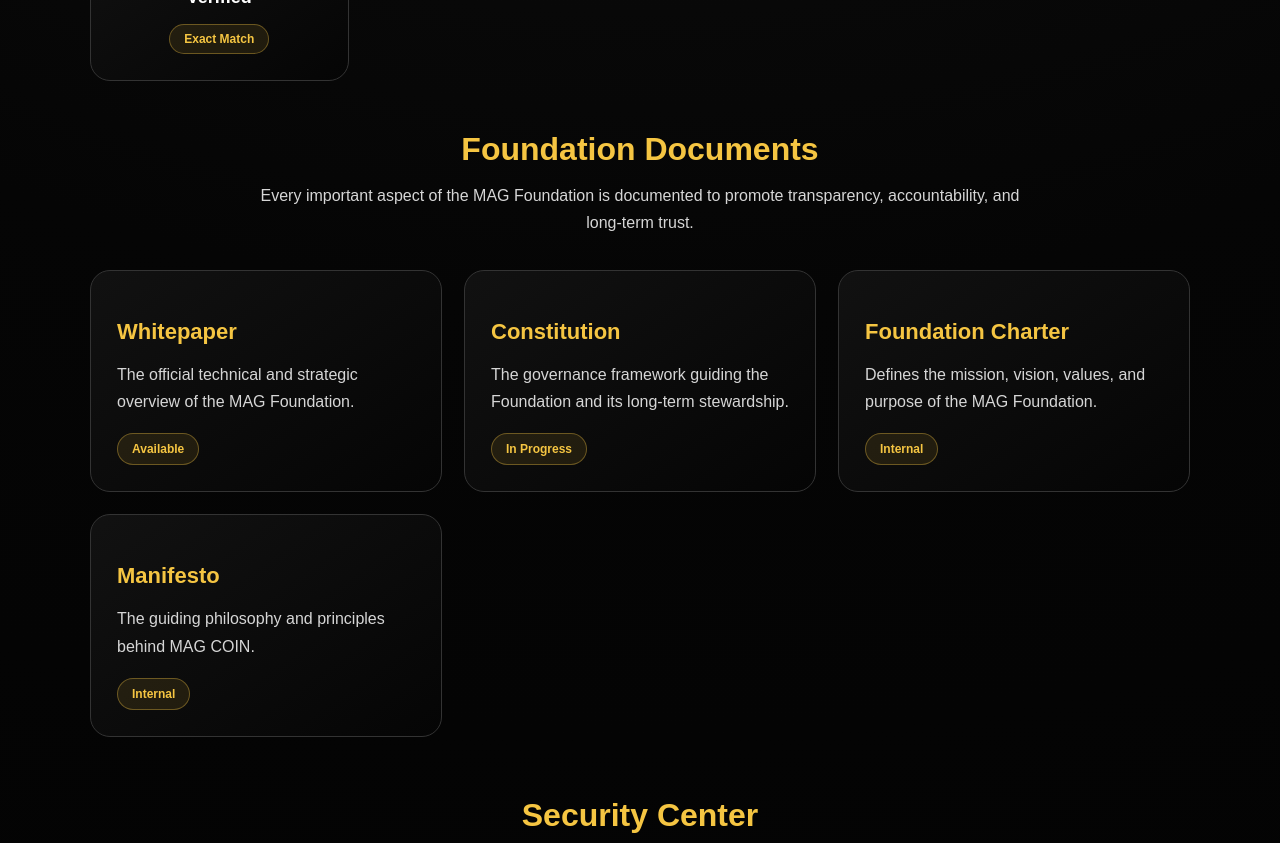
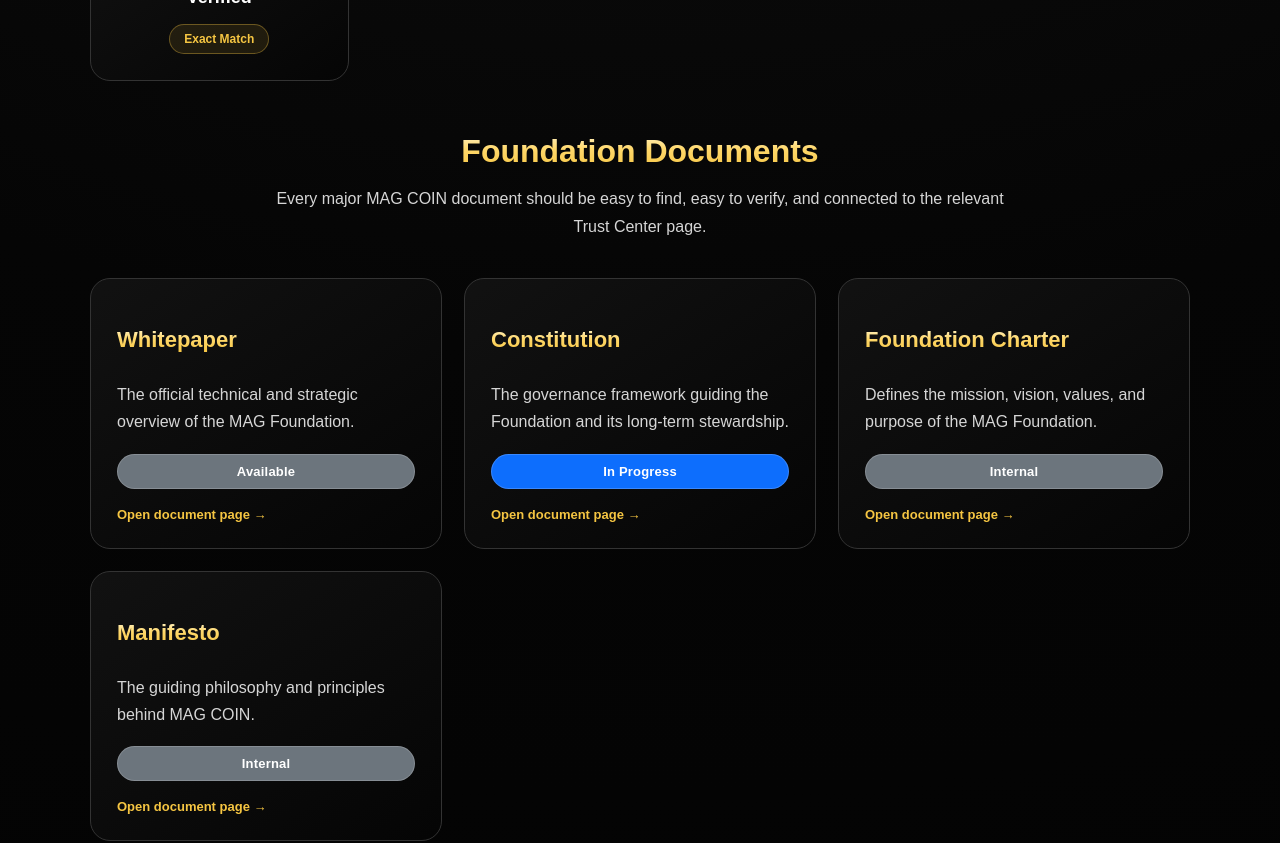
Before and after one commit to MAGZOWN/mag-coin-website, a Next.js app: page /transparency in a window 1280 px wide. Shown: the part 1540-2383 px from the top of the page. Built offline with nearby package versions, Linux system fonts and the light colour scheme.

Commit message:
Phase 5: Make Foundation Documents fully navigable

```diff
--- a/app/components/FoundationDocuments.tsx
+++ b/app/components/FoundationDocuments.tsx
@@ -1,16 +1,39 @@
 import type { CSSProperties } from "react";
 
 import { foundationDocuments } from "../data/foundationDocuments";
+import SectionTitle from "./ui/SectionTitle";
+import StatusBadge from "./ui/StatusBadge";
+
+function getBadgeVariant(status: string) {
+  const normalized = status.toLowerCase();
+
+  if (normalized.includes("complete") || normalized.includes("published")) {
+    return "completed" as const;
+  }
+
+  if (normalized.includes("live")) {
+    return "live" as const;
+  }
+
+  if (normalized.includes("progress")) {
+    return "in-progress" as const;
+  }
+
+  if (normalized.includes("pending") || normalized.includes("soon")) {
+    return "pending" as const;
+  }
+
+  return "planned" as const;
+}
 
 export default function FoundationDocuments() {
   return (
     <section style={styles.section}>
-      <h2 style={styles.title}>Foundation Documents</h2>
-
-      <p style={styles.subtitle}>
-        Every important aspect of the MAG Foundation is documented to promote
-        transparency, accountability, and long-term trust.
-      </p>
+      <SectionTitle
+        subtitle="Every major MAG COIN document should be easy to find, easy to verify, and connected to the relevant Trust Center page."
+      >
+        Foundation Documents
+      </SectionTitle>
 
       <div style={styles.grid}>
         {foundationDocuments.map((doc) => (
@@ -19,12 +42,19 @@
             href={doc.link}
             style={styles.card}
             className="cardHover"
+            aria-label={`Open ${doc.title}`}
           >
-            <h3 style={styles.heading}>{doc.title}</h3>
+            <h3 className="goldGradient" style={styles.heading}>
+              {doc.title}
+            </h3>
 
             <p style={styles.description}>{doc.description}</p>
 
-            <span style={styles.badge}>{doc.status}</span>
+            <StatusBadge variant={getBadgeVariant(doc.status)}>
+              {doc.status}
+            </StatusBadge>
+
+            <span style={styles.linkHint}>Open document page →</span>
           </a>
         ))}
       </div>
@@ -35,21 +65,6 @@
 const styles: Record<string, CSSProperties> = {
   section: {
     marginBottom: "60px",
-  },
-
-  title: {
-    color: "#f5c542",
-    textAlign: "center",
-    fontSize: "32px",
-    marginBottom: "14px",
-  },
-
-  subtitle: {
-    color: "#d6d6d6",
-    textAlign: "center",
-    lineHeight: "1.7",
-    maxWidth: "760px",
-    margin: "0 auto 34px",
   },
 
   grid: {
@@ -66,29 +81,29 @@
     borderRadius: "20px",
     padding: "26px",
     color: "#ffffff",
-    display: "block",
+    display: "flex",
+    flexDirection: "column",
+    minHeight: "230px",
   },
 
   heading: {
-    color: "#f5c542",
     marginBottom: "12px",
     fontSize: "22px",
+    fontWeight: 900,
   },
 
   description: {
     color: "#d6d6d6",
     lineHeight: "1.7",
     marginBottom: "18px",
+    flexGrow: 1,
   },
 
-  badge: {
-    display: "inline-block",
-    background: "rgba(245,197,66,.10)",
-    border: "1px solid rgba(245,197,66,.35)",
+  linkHint: {
+    display: "block",
+    marginTop: "18px",
     color: "#f5c542",
-    padding: "8px 14px",
-    borderRadius: "999px",
-    fontSize: "12px",
-    fontWeight: "bold",
+    fontSize: "13px",
+    fontWeight: 800,
   },
 };
```
